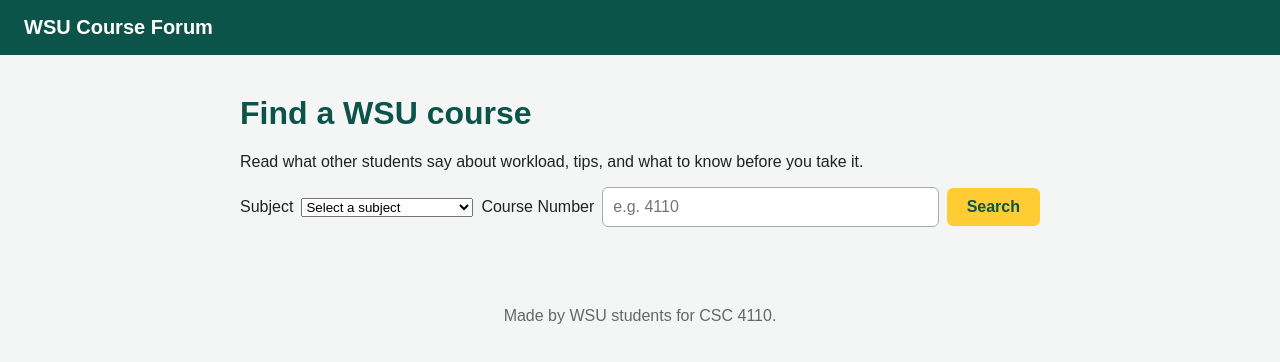
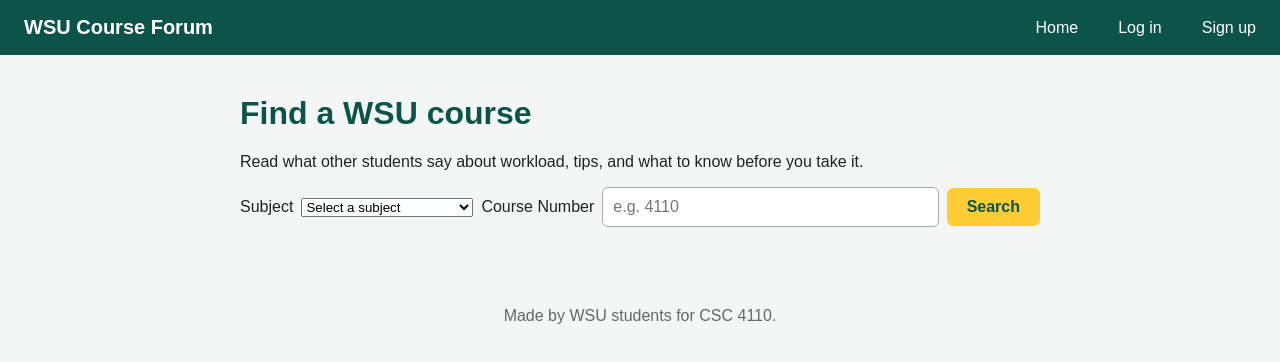
Before and after one commit to WSU-4110/Wayne-State-Course-Forum, a plain HTML site: page frontend/pages/index.html in a window 1280 px wide. Drawn offline with Linux system fonts and the light colour scheme; no server answers.

Commit message:
Fix login and signup navigation visibility

```diff
--- a/frontend/pages/index.html
+++ b/frontend/pages/index.html
@@ -14,7 +14,7 @@
     <nav>
       <!--when not logged in -->
 
-      <span id="guestLinks" hidden>
+      <span id="guestLinks">
             <a href="index.html">Home</a>
             <a href="login.html">Log in</a>
             <a href="signup.html">Sign up</a>
```
